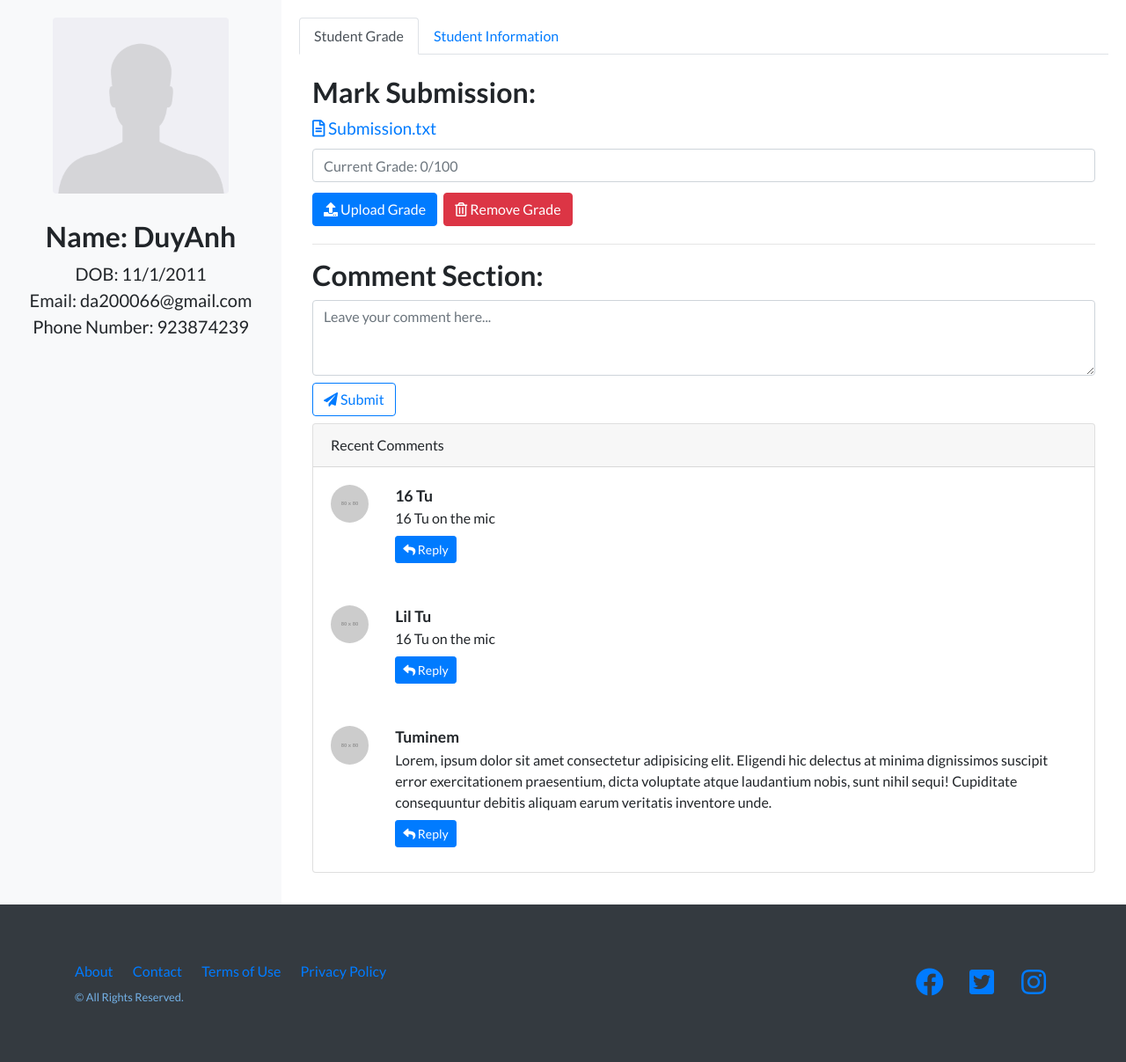
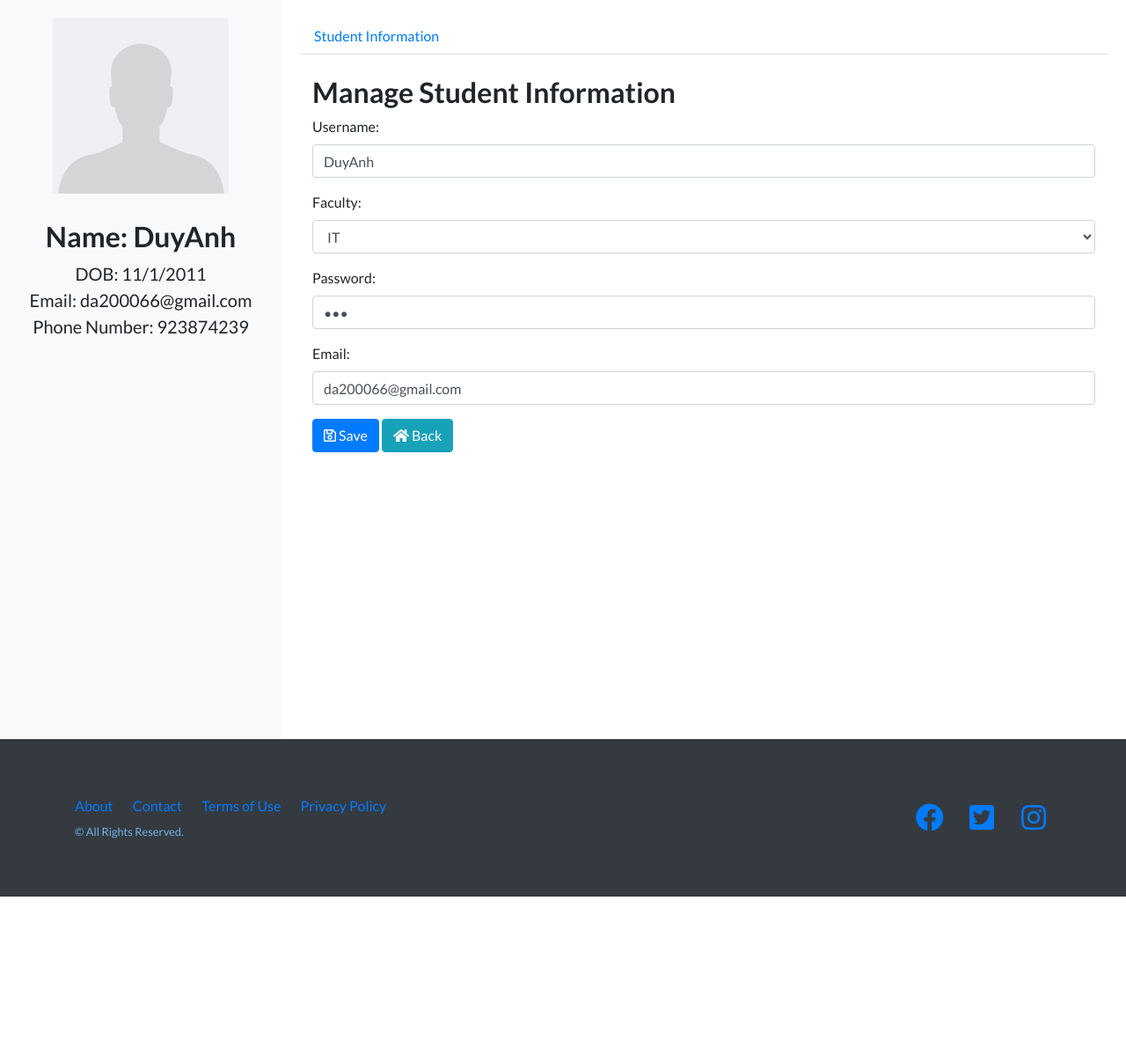
Before and after one commit to scholarFane/NaplanDau, a PHP site: page /manage-student.php?user_id=1 in a window 1280 px wide. Shown: the part 112-1319 px from the top of the page at 88% size. After the commit the page ends 1131 px from the top, so only its background shows below. Run offline with PHP 8.4, Linux system fonts and the light colour scheme; a user stored in the database is signed in; data comes from the database, SQL or seed files in the repository; grey boxes labelled with a size stand in for pictures from a placeholder-image service; some libraries are stand-ins or nearby versions.

Commit message:
error message

```diff
--- a/EnterpriseWeb/AdminHome.php
+++ b/EnterpriseWeb/AdminHome.php
@@ -70,6 +70,7 @@
                 <div>DOB: 11/1/2011</div>
                 <div><?php echo"Email: ",$admin_email ?></div>
                 <div>Phone Number: 923874239</div>
+                <a href="logout.php">Log out</a>
             </div>
         </div>
         <div class="content">
--- a/EnterpriseWeb/StudentHome.php
+++ b/EnterpriseWeb/StudentHome.php
@@ -47,6 +47,7 @@
         $AgreeError="";
         $msg="";
         $deadlineMsg="";
+        $term_deadline="";
         $get_deadline = "select * from term ";
         $run_deadline = mysqli_query($conn,$get_deadline);
     while ($row_deadline = mysqli_fetch_array($run_deadline)){
@@ -59,7 +60,7 @@
         $now= strtotime($date_now);
         $deadline= strtotime($term_deadline);
 
-    $dupcheck = "select * from post where user_id = '$id'";
+    $dupcheck = "select * from post where user_id = '$id' and term_id=$term_id";
     $run_dupcheck = mysqli_query($conn,$dupcheck);
     if(!$row_dupcheck = mysqli_fetch_array($run_dupcheck)){
         $IsDup=false;
--- a/EnterpriseWeb/manage-student.php
+++ b/EnterpriseWeb/manage-student.php
@@ -110,9 +110,7 @@
             <div class="content-stuff">
                 <!-- Nav tabs -->
                 <ul class="nav nav-tabs">
-                    <li class="nav-item">
-                        <a class="nav-link active" data-toggle="tab" href="#grade">Student Grade</a>
-                    </li>
+
                     <li class="nav-item">
                         <a class="nav-link" data-toggle="tab" href="#info">Student Information</a>
                     </li>
@@ -120,81 +118,8 @@
 
                 <!-- Tab panes -->
                 <div class="tab-content">
-                    <div id="grade" class="container tab-pane active"><br>
-                        <h2>Mark Submission:</h2>
-                        <a href="" style="font-size: 1.2rem;"><i class="far fa-file-alt"></i> Submission.txt </a>
-                        <div class="form-group my-2">
-                            <input type="grade" class="form-control" placeholder="Current Grade: 0/100">
-                        </div>
-                        <button type="button" class="btn btn-primary my-1"><i class="fas fa-upload"></i> Upload
-                            Grade</button>
-                        <a href="submit-student.html" class="btn btn-danger my-1 ml-1"><i class="far fa-trash-alt"></i>
-                            Remove
-                            Grade</a>
-                        <hr>
-                        <!-- Comment Section -->
-                        <div class="comment-section">
-                            <h2>Comment Section:</h2>
-                            <div class="form-group">
-                                <textarea class="form-control" placeholder="Leave your comment here..."
-                                    rows="3"></textarea>
-                                <button type="submit" class="btn btn-outline-primary my-2"><i
-                                        class="fa fa-paper-plane"></i>
-                                    Submit</button>
-                                <div class="card">
-                                    <div class="card-header">Recent Comments</div>
-                                    <div class="card-body">
-                                        <div class="row">
-                                            <div class="col-1"><img src="http://placehold.it/80"
-                                                    class="rounded-circle img-fluid" alt="" /></div>
-                                            <div class="col-11">
-                                                <div class="font-weight-bold cmt-header">16 Tu</div>
-                                                <div>16 Tu on the mic</div>
-                                                <button class="btn btn-primary btn-sm my-2"><i class="fas fa-reply"></i>
-                                                    Reply</button>
-                                            </div>
 
-                                        </div>
-                                    </div>
-
-                                    <div class="card-body">
-                                        <div class="row">
-                                            <div class="col-1"><img src="http://placehold.it/80"
-                                                    class="rounded-circle img-fluid" alt="" /></div>
-                                            <div class="col-11">
-                                                <div class="font-weight-bold cmt-header">Lil Tu</div>
-                                                <div>16 Tu on the mic</div>
-                                                <button class="btn btn-primary btn-sm my-2"><i class="fas fa-reply"></i>
-                                                    Reply</button>
-                                            </div>
-
-                                        </div>
-                                    </div>
-
-                                    <div class="card-body">
-                                        <div class="row">
-                                            <div class="col-1"><img src="http://placehold.it/80"
-                                                    class="rounded-circle img-fluid" alt="" /></div>
-                                            <div class="col-11">
-                                                <div class="font-weight-bold cmt-header">Tuminem</div>
-                                                <div>Lorem, ipsum dolor sit amet consectetur adipisicing elit. Eligendi
-                                                    hic delectus
-                                                    at minima dignissimos suscipit error exercitationem praesentium,
-                                                    dicta voluptate
-                                                    atque laudantium nobis, sunt nihil sequi! Cupiditate consequuntur
-                                                    debitis
-                                                    aliquam earum veritatis inventore unde.</div>
-                                                <button class="btn btn-primary btn-sm my-2"><i class="fas fa-reply"></i>
-                                                    Reply</button>
-                                            </div>
-
-                                        </div>
-                                    </div>
-                                </div>
-                            </div>
-                        </div>
-                    </div>
-                    <div id="info" class="container tab-pane fade"><br>
+                    <div id="info" class="container"><br>
                         <h2>Manage Student Information</h2>
                 <form action="manage-student.php" method ="POST" enctype="multipart/form-data">
                     <input type="hidden" value="<?php echo $user_id; ?>" name="user_id"/>
```
Also changed, not shown: 1 other file.
